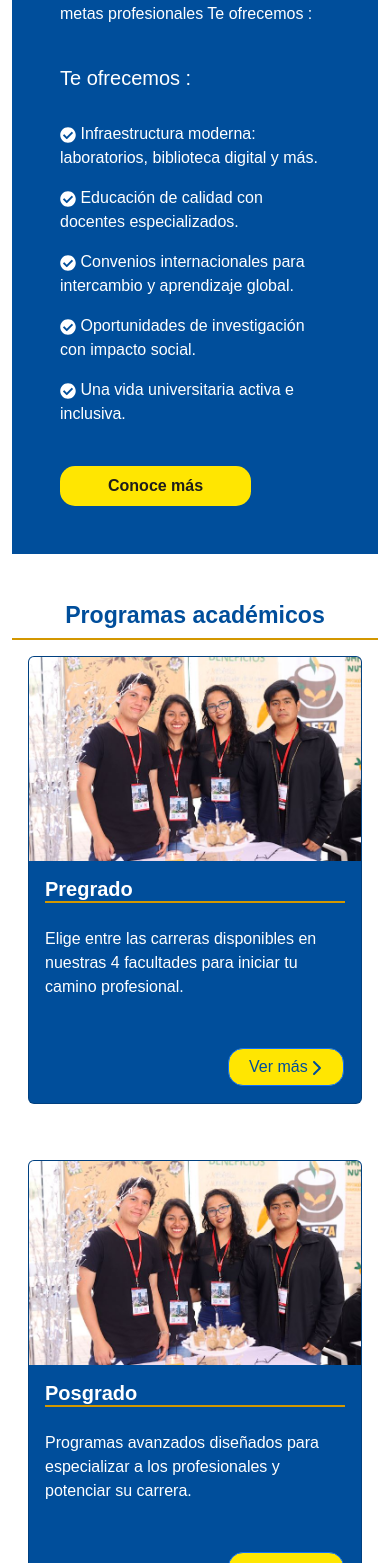
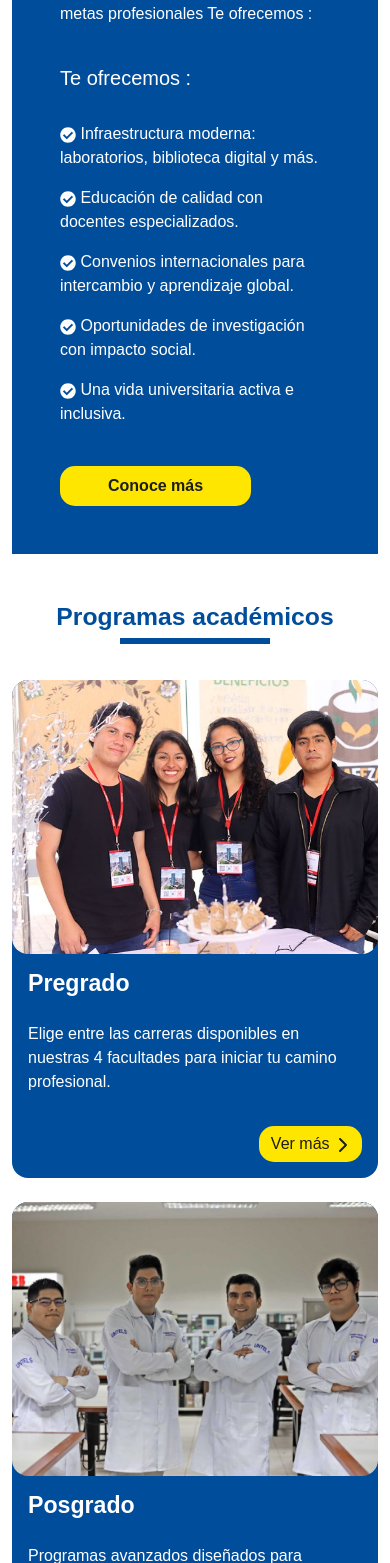
Before and after one commit to SergioCallanPerez/UntelsWebFrontend, a React (Vite) app: page /pregrado in a window 390 px wide. Shown: the part 1795-3358 px from the top of the page. Built offline with nearby package versions, Linux system fonts and the light colour scheme; a web font is replaced by a local one.

Commit message:
Refactor AcademicPrograms component; enhance layout, update styles, and improve responsiveness

```diff
--- a/src/main/pages/main/sections/academic_programs.jsx
+++ b/src/main/pages/main/sections/academic_programs.jsx
@@ -1,63 +1,77 @@
 import React from "react";
 import { useNavigate } from "react-router-dom";
-import { Container, Row, Col} from "react-bootstrap";
+import { Container, Row, Col } from "react-bootstrap";
 import { FaChevronRight } from "react-icons/fa6";
 import Card from "react-bootstrap/Card";
-import Admin from "../../../assets/admin.jpg"
+import Pre from "../../../assets/admin.jpg";
+import Pos from "../../../assets/postgrade.png";
 import Button from "react-bootstrap/Button";
-import "../../../styles/academic_programs.css"
+import "../../../styles/academic_programs.css";
+import { isMobile } from "react-device-detect";
 
-export default function AcademicPrograms(){
+export default function AcademicPrograms() {
+  const navigate = useNavigate();
 
-    const navigate= useNavigate()
-
-    return(
+  return (
     <section>
       <Container>
-                <div className="d-flex align-items-center with-h-divider-on-background justify-content-center">
-                    <h3 className="background-title"><b>Programas académicos</b></h3>
-                </div>
-                <Row className="g-4 justify-content-center">
+        <h2 className="background-title with-underline text-center">
+          <b>Programas académicos</b>
+        </h2>
+        <Row className="mt-5 justify-content-center">
           <Col md={4}>
-                        <Card className="primary m-3">
+            <Card className="primary border-0 rounded-4">
               <Card.Img
-                                className=""
+                className="card-img-academic rounded-4"
                 variant="top"
-                                src={Admin}
+                src={Pre}
               />
-                            <Card.Body>
-                                <Card.Title className="on-primary-color with-h-divider-on-background">
+              <Card.Body className="d-flex flex-column">
+                <Card.Title as={"h3"}>
                   <b>Pregrado</b>
                 </Card.Title>
-                                <Card.Text className="py-3">
-                                    Elige entre las carreras disponibles en nuestras 4 facultades para iniciar tu camino profesional.
+                <Card.Text as={"p"} className="py-3">
+                  Elige entre las carreras disponibles en nuestras 4 facultades
+                  para iniciar tu camino profesional.
                 </Card.Text>
-                            </Card.Body>
-                            <Button className="secondary-title see-more-button ms-auto" onClick={()=>navigate('/mision')}>
-                                Ver más
+                <Button
+                  className={`btn-on-primary ms-auto ${
+                    isMobile ? "mobile" : ""
+                  }`}
+                  onClick={() => navigate("/mision")}
+                >
+                  Ver más{"  "}
                   <FaChevronRight />
                 </Button>
+              </Card.Body>
             </Card>
           </Col>
+          <Col md={1} className="mt-4"/>
           <Col md={4}>
-                        <Card className="primary m-3">
+            <Card className="primary border-0 rounded-4">
               <Card.Img
-                                className="card-img-academic"
+                className="card-img-academic rounded-4"
                 variant="top"
-                                src={Admin}
+                src={Pos}
               />
-                            <Card.Body>
-                                <Card.Title className="on-primary-color with-h-divider-on-background">
+              <Card.Body className="d-flex flex-column">
+                <Card.Title as={"h3"}>
                   <b>Posgrado</b>
                 </Card.Title>
-                                <Card.Text className="py-3">
-                                    Programas avanzados diseñados para especializar a los profesionales y potenciar su carrera.
+                <Card.Text as={"p"} className="py-3">
+                  Programas avanzados diseñados para especializar a los
+                  profesionales y potenciar su carrera.
                 </Card.Text>
-                            </Card.Body>
-                            <Button className="secondary-title see-more-button ms-auto" onClick={()=>navigate('/mision')}>
-                                Ver más
+                <Button
+                  className={`btn-on-primary ms-auto ${
+                    isMobile ? "mobile" : ""
+                  }`}
+                  onClick={() => navigate("/mision")}
+                >
+                  Ver más{"  "}
                   <FaChevronRight />
                 </Button>
+              </Card.Body>
             </Card>
           </Col>
         </Row>
--- a/src/main/styles/academic_programs.css
+++ b/src/main/styles/academic_programs.css
@@ -1,9 +1,5 @@
-.see-more-button {
-    width: 35%;
-    margin: 5%;
-    border-radius: 15px;
+.card-img-academic {
+  width: 100%;
+  aspect-ratio: 4/3;
+  object-fit: cover;
 }
-
-.card-img-academic {
-    width: 100%;
-}
--- a/src/main/styles/root.css
+++ b/src/main/styles/root.css
@@ -190,13 +190,12 @@ a {
 
 .with-underline {
   position: relative;
-  display: inline-block;
 }
 
 .with-underline::after {
   content: "";
   position: absolute;
-  top: 110%;
+  top: 120%;
   width: 150px;
   height: 6px;
   background-color: currentColor;
```
Also changed, not shown: src/main/assets/postgrade.png (added). Lines whose indentation alone changed are shown as unchanged.
